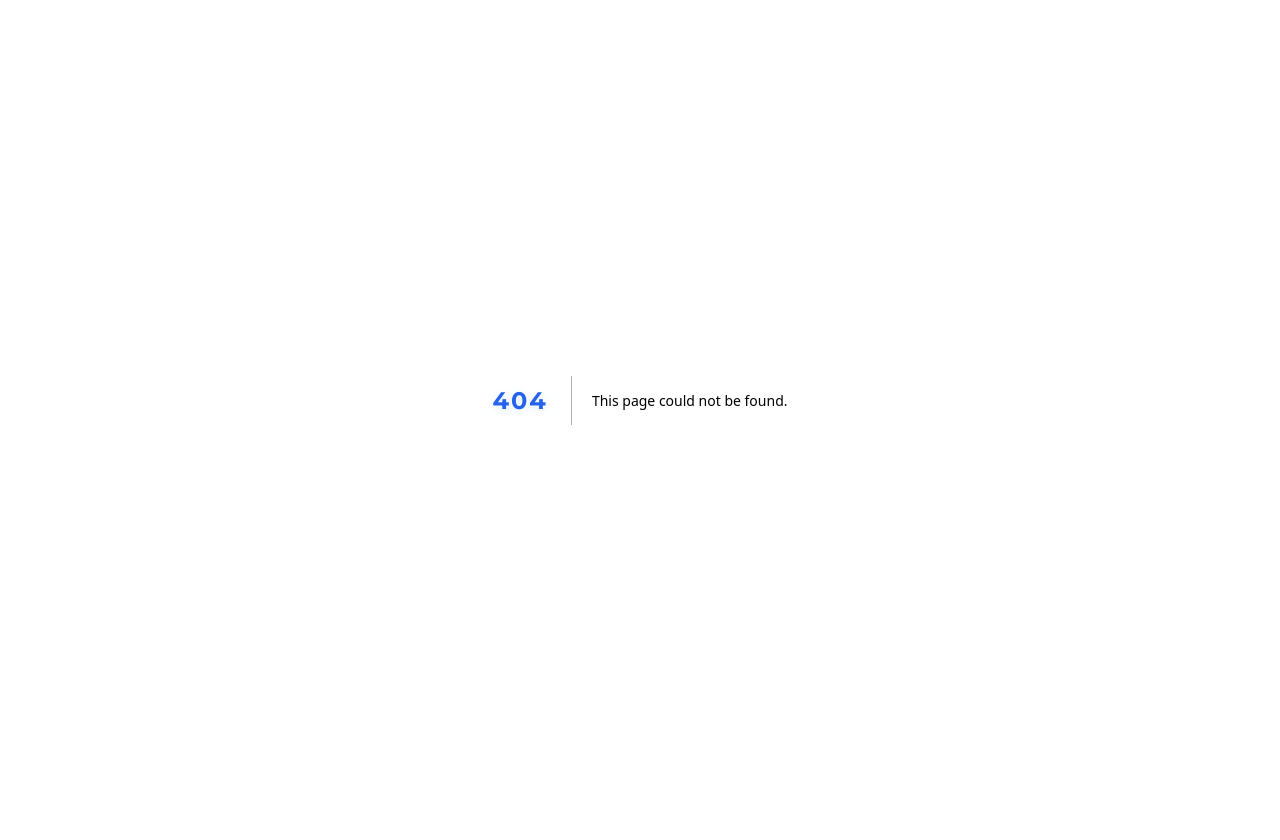
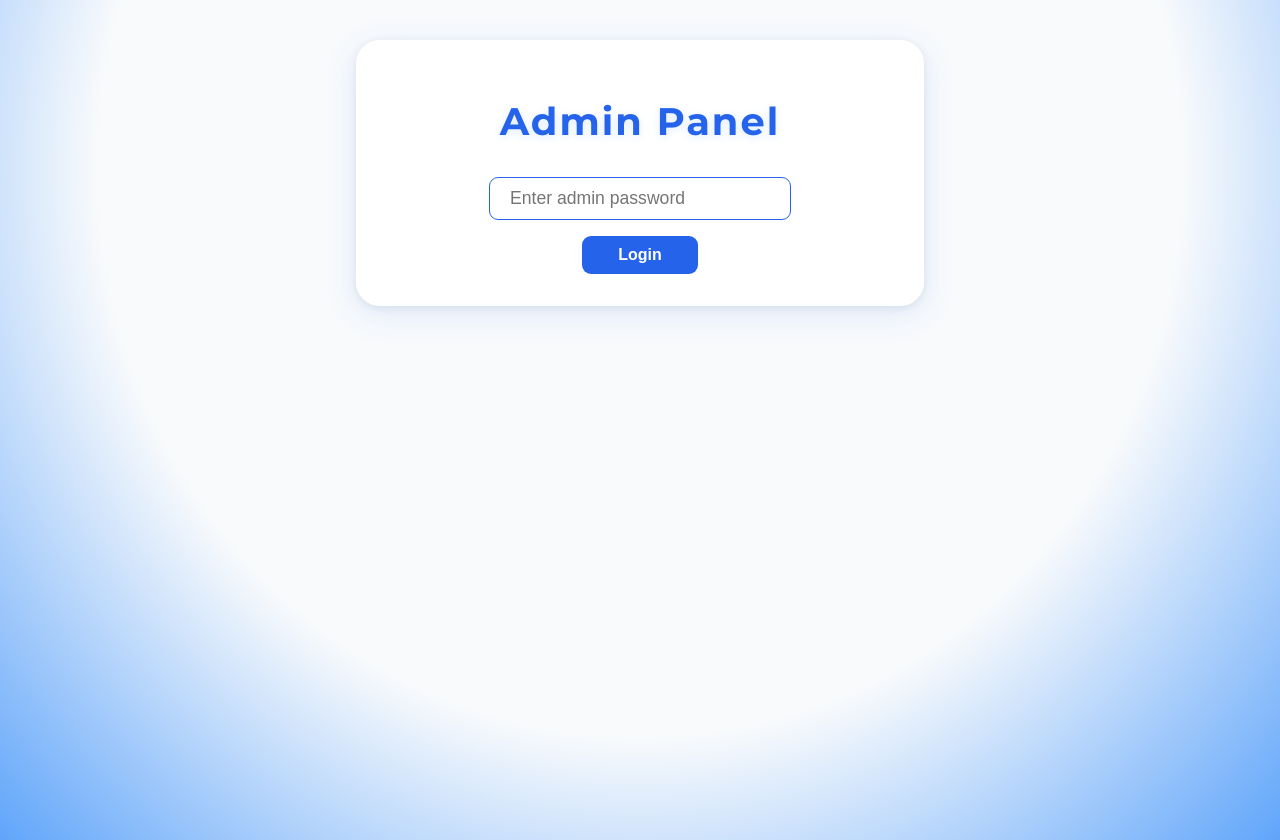
Before and after one commit to monkeyclickerbeta/shoeclicker, a Next.js app: page /adminpanel in a window 1280 px wide. Before the commit this address had no page. Before the commit the page ends 800 px from the top, so only its background shows below. Built offline with nearby package versions, Linux system fonts and the light colour scheme.

Commit message:
Create adminpanel.js

```diff
--- /dev/null
+++ b/pages/adminpanel.js
@@ -0,0 +1,168 @@
+import { useState, useEffect } from "react";
+import { useRouter } from "next/router";
+
+const PASSWORD = "adminozzyonly1122";
+
+export default function AdminPanel() {
+  const [inputPassword, setInputPassword] = useState("");
+  const [authenticated, setAuthenticated] = useState(false);
+  const [clicks, setClicks] = useState("");
+  const [error, setError] = useState("");
+  const router = useRouter();
+
+  useEffect(() => {
+    if (authenticated) {
+      // Load current Clicks from localStorage
+      if (typeof window !== "undefined") {
+        const saved = window.localStorage.getItem("shoeclicker-state");
+        if (saved) {
+          try {
+            const { clicks } = JSON.parse(saved);
+            setClicks(clicks ?? 0);
+          } catch {
+            setClicks(0);
+          }
+        } else {
+          setClicks(0);
+        }
+      }
+    }
+  }, [authenticated]);
+
+  function handleLogin(e) {
+    e.preventDefault();
+    if (inputPassword === PASSWORD) {
+      setAuthenticated(true);
+      setError("");
+    } else {
+      setError("Incorrect password.");
+    }
+  }
+
+  function handleSave(e) {
+    e.preventDefault();
+    if (isNaN(Number(clicks)) || Number(clicks) < 0) {
+      setError("Clicks must be a non-negative number.");
+      return;
+    }
+    if (typeof window !== "undefined") {
+      let saved = window.localStorage.getItem("shoeclicker-state");
+      let data = { clicks: Number(clicks) };
+      if (saved) {
+        try {
+          const parsed = JSON.parse(saved);
+          data = {
+            ...parsed,
+            clicks: Number(clicks),
+          };
+        } catch {}
+      }
+      window.localStorage.setItem("shoeclicker-state", JSON.stringify(data));
+      setError("Clicks updated! Refresh the main page.");
+    }
+  }
+
+  if (!authenticated) {
+    return (
+      <main className="container">
+        <h1>Admin Panel</h1>
+        <form onSubmit={handleLogin} style={{ marginTop: 32 }}>
+          <input
+            type="password"
+            placeholder="Enter admin password"
+            value={inputPassword}
+            onChange={e => setInputPassword(e.target.value)}
+            style={{
+              padding: "10px 20px",
+              fontSize: "1.1rem",
+              borderRadius: 9,
+              border: "1px solid #2563eb",
+              minWidth: 260,
+              marginBottom: 16,
+              outline: "none"
+            }}
+          />
+          <br />
+          <button
+            type="submit"
+            style={{
+              background: "#2563eb",
+              color: "#fff",
+              border: "none",
+              borderRadius: 9,
+              padding: "10px 36px",
+              fontWeight: "bold",
+              fontSize: "1rem",
+              cursor: "pointer"
+            }}
+          >
+            Login
+          </button>
+        </form>
+        {error && <div style={{ color: "#ef4444", marginTop: 20 }}>{error}</div>}
+      </main>
+    );
+  }
+
+  return (
+    <main className="container">
+      <h1>Admin Panel</h1>
+      <form onSubmit={handleSave} style={{ marginTop: 32 }}>
+        <div style={{ marginBottom: 20 }}>
+          <label>
+            <b>Clicks:</b>
+            <input
+              type="number"
+              min="0"
+              value={clicks}
+              onChange={e => setClicks(e.target.value)}
+              style={{
+                marginLeft: 10,
+                padding: "8px 18px",
+                fontSize: "1.1rem",
+                borderRadius: 9,
+                border: "1px solid #2563eb",
+                outline: "none",
+                width: 120
+              }}
+            />
+          </label>
+        </div>
+        <button
+          type="submit"
+          style={{
+            background: "#16a34a",
+            color: "#fff",
+            border: "none",
+            borderRadius: 9,
+            padding: "10px 36px",
+            fontWeight: "bold",
+            fontSize: "1rem",
+            cursor: "pointer"
+          }}
+        >
+          Save
+        </button>
+        {error && <div style={{ color: error === "Clicks updated! Refresh the main page." ? "#16a34a" : "#ef4444", marginTop: 20 }}>{error}</div>}
+      </form>
+      <div style={{ marginTop: 42 }}>
+        <button
+          onClick={() => router.push("/")}
+          style={{
+            background: "#2563eb",
+            color: "#fff",
+            border: "none",
+            borderRadius: 7,
+            padding: "8px 30px",
+            fontWeight: "bold",
+            fontSize: "1rem",
+            marginTop: 10,
+            cursor: "pointer"
+          }}
+        >
+          Go Back to Game
+        </button>
+      </div>
+    </main>
+  );
+}
```
